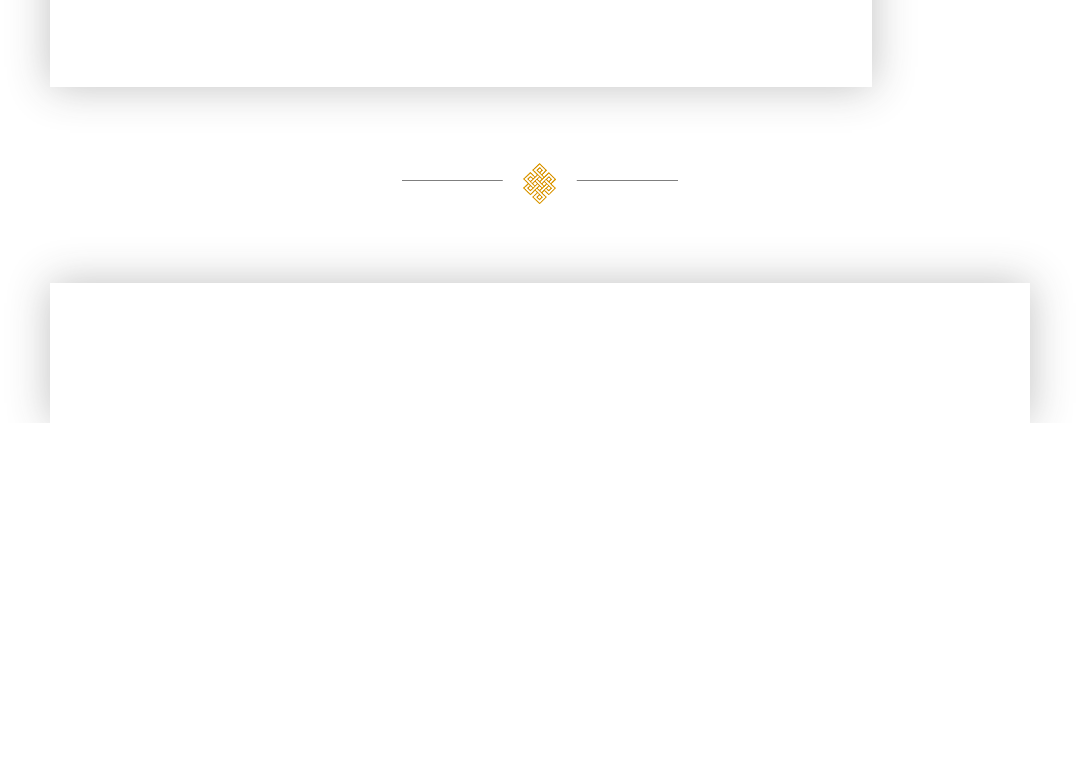
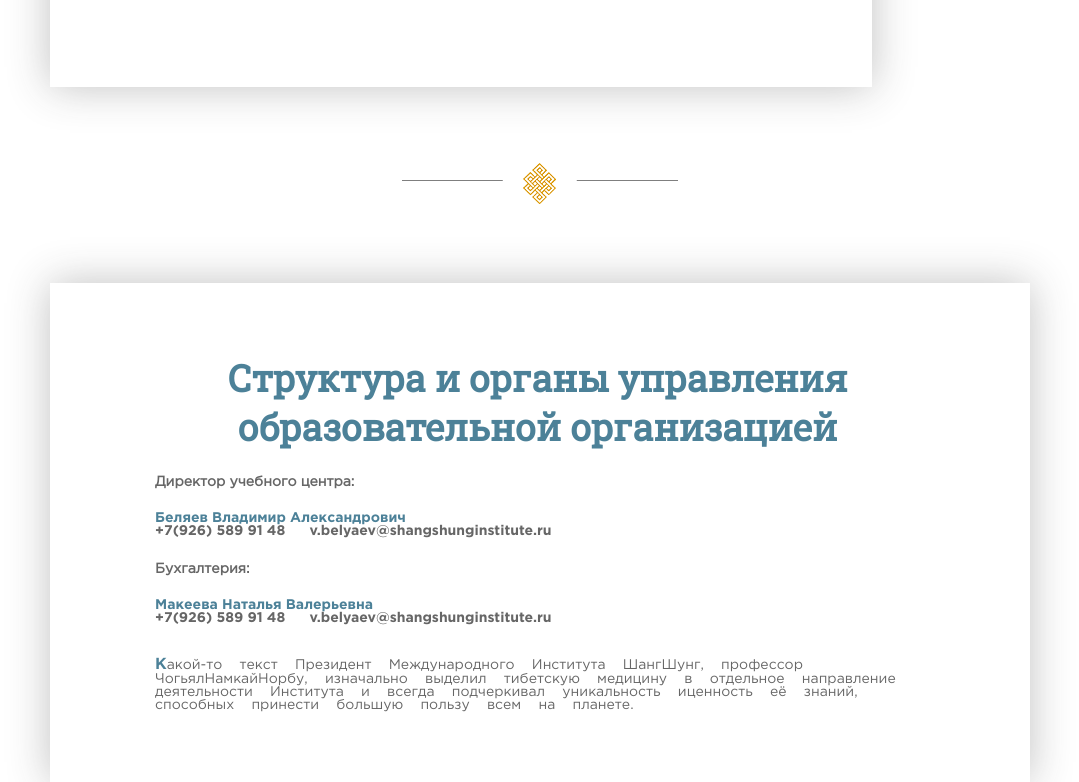
Before and after one commit to VasylKyryliuk/Shang-Shung, a plain HTML site: page shang-shung-22.html in a window 1280 px wide. Shown: the part 1010-1792 px from the top of the page, without its empty margins (100-1179 px from the left). Before the commit the page ends 1433 px from the top, so only its background shows below. Drawn offline with Linux system fonts and the light colour scheme.

Commit message:
structure-and-authorities

```diff
--- a/shang-shung-22.html
+++ b/shang-shung-22.html
@@ -119,7 +119,14 @@
 	<div class="structure-and-authorities">
 		<div class="container">
 			<div class="wrapper shadow">
-
+				<h2>Структура и органы управления образовательной организацией</h2>
+				<h5>Директор учебного центра:</h5>
+				<p class="structure-and-authorities-name">Беляев Владимир Александрович</p>
+				<p class="structure-and-authorities-number-email">+7(926) 589 91 48 <span>v.belyaev@shangshunginstitute.ru</span></p>
+				<h5>Бухгалтерия:</h5>
+				<p class="structure-and-authorities-name">Макеева Наталья Валерьевна</p>
+				<p class="structure-and-authorities-number-email">+7(926) 589 91 48 <span>v.belyaev@shangshunginstitute.ru</span></p>
+				<p class="structure-and-authorities-text"><span class="edit-word">К</span>акой-то текст Президент Международного Института ШангШунг, профессор ЧогьялНамкайНорбу, изначально выделил тибетскую медицину в отдельное направление деятельности Института и всегда подчеркивал уникальность иценность её знаний, способных принести большую пользу всем на планете. </p>
 			</div>
 		</div>
 	</div>
--- a/styles/style.css
+++ b/styles/style.css
@@ -234,3 +234,43 @@ h1,h2,h3,h4,h5,h6,p,a,ul,li {
 .structure-and-authorities .wrapper {
 	padding: 70px 110px 70px 105px;
 }
+
+.structure-and-authorities .wrapper h2{
+	display: inline-block;
+	text-align: center;
+	color: #4c8198;
+	font-family: 'Roboto Slab', serif;
+	font-size: 37px;
+}
+
+.structure-and-authorities .wrapper h5 {
+	color: #666666;
+	font-size: 14px;
+	margin: 25px 0 23px 0;
+}
+
+.structure-and-authorities .wrapper .structure-and-authorities-name {
+	color: #4c8198;
+	font-family: "GothamProBold";
+}
+
+.structure-and-authorities .wrapper .structure-and-authorities-number-email {
+	color: #666666;
+	font-family: "GothamProBold";
+}
+
+.structure-and-authorities .wrapper .structure-and-authorities-number-email span {
+	margin-left: 20px;
+}
+
+.structure-and-authorities .wrapper .structure-and-authorities-text {
+	margin-top: 32px;
+	color: #666666;
+	word-spacing: 13px;
+}
+
+.structure-and-authorities .wrapper p .edit-word{
+	color: #4c8198;
+	font-family: "GothamProBold";
+	font-size: 16px;
+}
```
